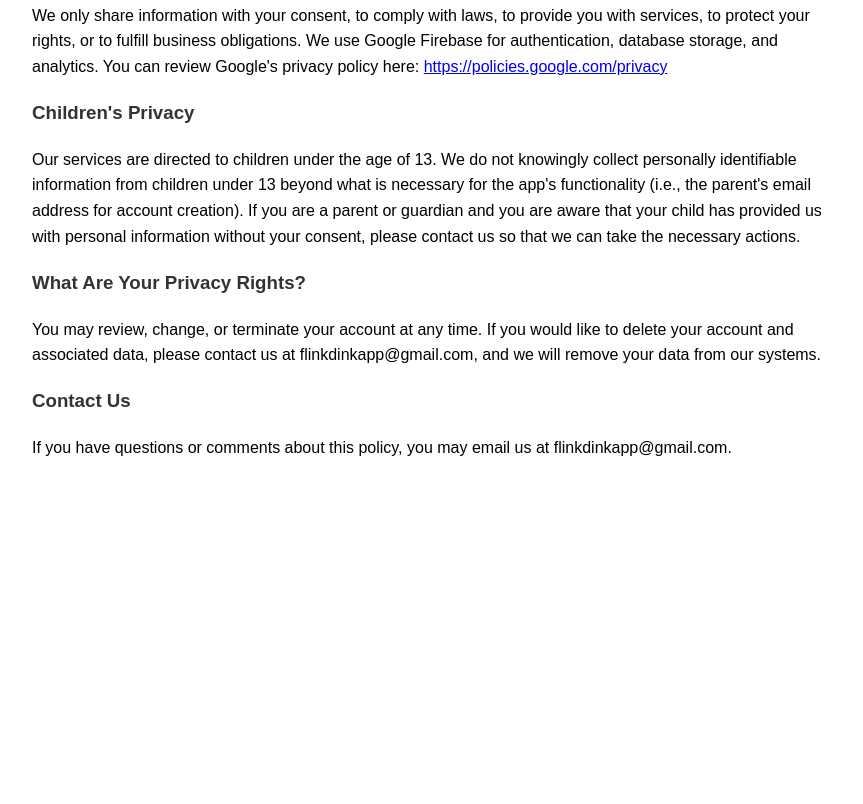
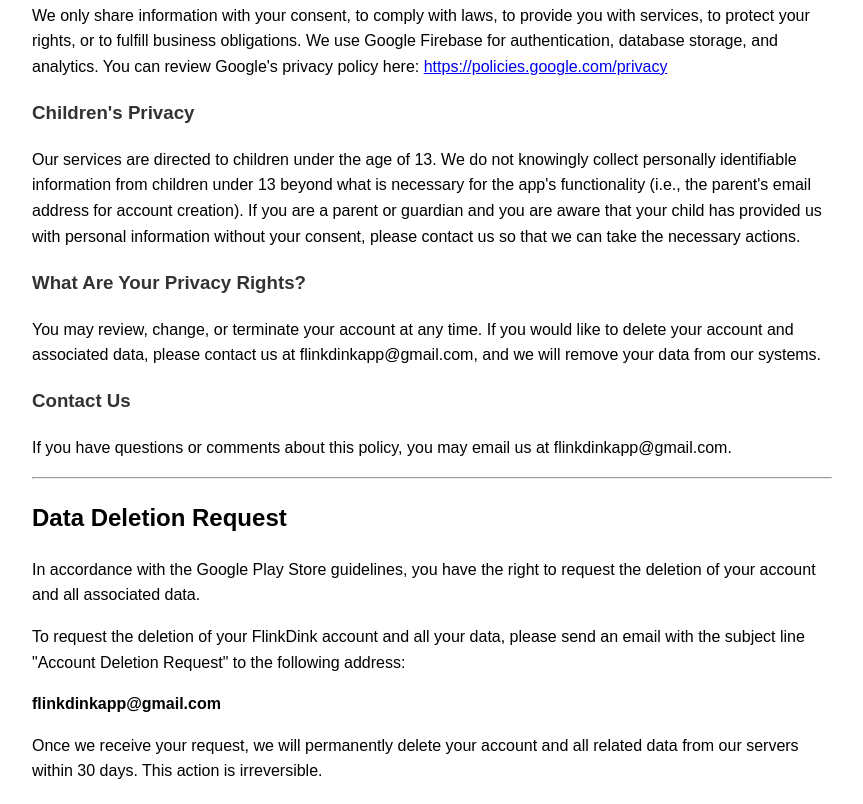
Before and after one commit to Charelk74/FlinkDink-Privacy-Policy, a plain HTML site: page index.html in a window 1280 px wide. Shown: the part 1071-1875 px from the top of the page, without its empty margins (208-1071 px from the left). Before the commit the page ends 1552 px from the top, so only its background shows below. Drawn offline with Linux system fonts and the light colour scheme.

Commit message:
Update index.html

```diff
--- a/index.html
+++ b/index.html
@@ -71,5 +71,22 @@
 
     <p>If you have questions or comments about this policy, you may email us at flinkdinkapp@gmail.com.</p>
 
+        <hr>
+    <div id="delete">
+        <h2>Data Deletion Request</h2>
+        <p>
+            In accordance with the Google Play Store guidelines, you have the right to request the deletion of your account and all associated data.
+        </p>
+        <p>
+            To request the deletion of your FlinkDink account and all your data, please send an email with the subject line "Account Deletion Request" to the following address:
+        </p>
+        <p>
+            <strong>flinkdinkapp@gmail.com</strong>
+        </p>
+        <p>
+            Once we receive your request, we will permanently delete your account and all related data from our servers within 30 days. This action is irreversible.
+        </p>
+    </div>
+
 </body>
 </html>
```
